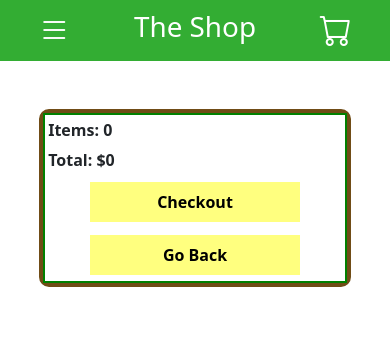
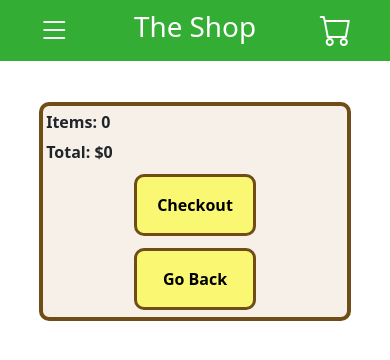
Before and after one commit to jnavarro30/react_the_shop, a React (Create React App) app: page /shopping-cart in a window 390 px wide. Shown: the top 360 px of the page. Built offline with nearby package versions, Linux system fonts and the light colour scheme.

Commit message:
shopping cart responsive small

```diff
--- a/src/components/About.js
+++ b/src/components/About.js
@@ -1,6 +1,7 @@
 import { useHistory } from 'react-router-dom';
 // styles
 import { StyledAbout } from './styled/About.styled';
+import { StyledButton } from './styled/Button.styled';
 
 function About() {
     const history = useHistory()
@@ -11,7 +12,7 @@ function About() {
                 Organic foods no pesticides protect the environment. organic can get very expensive, grow your own organic gardening!
                 non-gmo. Get cuttings, rooted, mothers, designed vases. Right soil compost all natural ways green recycle. Tips.
             </p>
-            <button onClick={() => history.push('/')}>Home</button>
+            <StyledButton onClick={() => history.push('/')}>Home</StyledButton>
         </StyledAbout>
     )
 }
--- a/src/components/Contact.js
+++ b/src/components/Contact.js
@@ -2,6 +2,7 @@ import { useState } from 'react';
 import { useHistory } from 'react-router-dom';
 // styles
 import { StyledContact } from './styled/Contact.styled';
+import { StyledButton } from './styled/Button.styled';
 
 function Contact() {
     const [userName, setUserName] = useState('')
@@ -49,8 +50,8 @@ function Contact() {
                     <i className="bi bi-telephone-fill"></i>
                     <i className="bi bi-envelope-fill"></i>
                 </div>
-                <button type='submit'>Send</button>
-                <button onClick={() => history.push('/')}>Home</button>
+                <StyledButton type='submit'>Send</StyledButton>
+                <StyledButton onClick={() => history.push('/')}>Home</StyledButton>
             </form>
         </StyledContact>
     )
--- a/src/components/ShoppingCart.js
+++ b/src/components/ShoppingCart.js
@@ -3,6 +3,8 @@ import { useHistory } from 'react-router-dom';
 import { StyledShoppingCart } from './styled/ShoppingCart.styled';
 // components
 import ShoppingCartItem from './ShoppingCartItem';
+// styles
+import { StyledButton } from './styled/Button.styled';
 
 function ShoppingCart({ shoppingCart, setShoppingCart }) {
     const history = useHistory()
@@ -42,8 +44,8 @@ function ShoppingCart({ shoppingCart, setShoppingCart }) {
             <div className='product-bottom'>
                 <div>Items: {totalItems}</div>
                 <div>Total: ${totalPrice}</div>
-                <button onClick={handleCheckout}>Checkout</button>
-                <button onClick={() => history.push('/')}>Go Back</button>
+                <StyledButton onClick={handleCheckout}>Checkout</StyledButton>
+                <StyledButton onClick={() => history.push('/')}>Go Back</StyledButton>
             </div>
         </StyledShoppingCart>
     )
--- a/src/components/ShoppingCartItem.js
+++ b/src/components/ShoppingCartItem.js
@@ -1,6 +1,7 @@
 import { useState, useEffect } from 'react';
 // styles
 import { StyledShoppingCartItem } from './styled/ShoppingCartItem.styled';
+import { StyledButton } from './styled/Button.styled';
 
 function ShoppingCartItem({ item, shoppingCart, setShoppingCart }) {
     const { image, name, quantity, price, id } = item
@@ -48,7 +49,7 @@ function ShoppingCartItem({ item, shoppingCart, setShoppingCart }) {
                     <i className="bi bi-plus-lg" onClick={() => handleAddSubtract('+')}></i>
                 </div>
                 <div>Subtotal ${itemQuantity * price}</div>
-                <button onClick={handleDelete}>delete</button>
+                <StyledButton onClick={handleDelete}>delete</StyledButton>
             </div>
         </StyledShoppingCartItem>
     )
--- a/src/components/styled/About.styled.js
+++ b/src/components/styled/About.styled.js
@@ -21,18 +21,6 @@ export const StyledAbout = styled.div`
       padding: 1rem;
     }
 
-    button {
-            font-weight: bold;
-            background: ${({ theme }) => theme.colors.productBtn};
-            border: 3px solid ${({ theme }) => theme.colors.productBorder};
-            padding: 1rem;
-            color: black;
-            border-radius: 10px;
-
-            &:hover {
-                box-shadow: 0 0 10px green;
-            }
-        }
 
     // medium
     @media (min-width: ${({ theme }) => theme.responsive.medium}) {
@@ -42,10 +30,6 @@ export const StyledAbout = styled.div`
         p {
             padding: ${({ theme }) => theme.medium.pPadding};
             font-size: ${({ theme }) => theme.medium.pFontSize};
-            }
-
-            button {
-                font-size: ${({ theme }) => theme.medium.buttonFontSize};
         }
     }
 
@@ -59,9 +43,5 @@ export const StyledAbout = styled.div`
             padding: ${({ theme }) => theme.large.pPadding};
             font-size: ${({ theme }) => theme.large.pFontSize};
         }
-
-            button {
-                font-size: ${({ theme }) => theme.large.buttonFontSize};
-            }
     }
 `
--- /dev/null
+++ b/src/components/styled/Button.styled.js
@@ -0,0 +1,22 @@
+import styled from "styled-components";
+
+export const StyledButton = styled.button`
+    background-color: rgba(255, 255, 0, 0.5);
+    border: 3px solid #704C16;
+    border-radius: 10px;
+    padding: 1rem;
+    font-weight: bold;
+
+    &:hover {
+        background-color: rgba(0,0,0,0.8);
+        color: white;
+    }
+
+    @media (min-width: ${({ theme }) => theme.responsive.medium}) {
+        font-size: 1.5rem;
+    }
+
+    @media (min-width: ${({ theme }) => theme.responsive.large}) {
+        font-size: 2.2rem;
+    }
+`
--- a/src/components/styled/Contact.styled.js
+++ b/src/components/styled/Contact.styled.js
@@ -60,18 +60,8 @@ export const StyledContact = styled.div`
     }
 
     button {
-        font-weight: bold;
-        background: ${({ theme }) => theme.colors.productBtn};
-        border: 3px solid ${({ theme }) => theme.colors.productBorder};
-        padding: 0.5rem;
-        color: black;
-        border-radius: 10px;
         width: 40%;
         margin: 0.4rem;
-
-        &:hover {
-            box-shadow: 0 0 10px green;
-        }
     }
 
     // medium
@@ -92,10 +82,6 @@ export const StyledContact = styled.div`
             i {
                 font-size: 2.4rem;
             }
-        }
-
-        button {
-            font-size: ${({ theme }) => theme.medium.buttonFontSize};
         }
     }
 
@@ -120,10 +106,5 @@ export const StyledContact = styled.div`
                 font-size: 3rem;
             }
         }
-
-        button {
-            font-size: ${({ theme }) => theme.large.buttonFontSize};
-            margin: 1rem;
-        }
     }
 `
--- a/src/components/styled/ShoppingCart.styled.js
+++ b/src/components/styled/ShoppingCart.styled.js
@@ -1,11 +1,11 @@
 import styled from 'styled-components';
 
 export const StyledShoppingCart = styled.div`
+    background-color: ${({ theme }) => theme.colors.productBg};
     width: 80%;
-    margin: 0 auto;
+    margin: 2.6rem auto;
     border: 4px solid ${({ theme }) => theme.colors.productBorder};
     border-radius: 10px;
-    margin-top: 3rem;
     display: grid;
 
     .cart-list {
@@ -17,23 +17,28 @@ export const StyledShoppingCart = styled.div`
         width: 100%;
         font-weight: bold;
         display: grid;
-        border: 2px solid green;
 
         div {
             margin: 0.2rem;
         }
 
         button {
-            font-weight: bold;
-            padding: 0.5rem;
             margin: 0.4rem auto;
-            background: ${({ theme }) => theme.colors.productBtn};
-            width: 70%;
-            border: none;
+            width: 40%;
+        }
+    }
 
-            &:hover {
-                box-shadow: 0 0 10px green;
-            }
+    // medium
+    @media (min-width: ${({ theme }) => theme.responsive.medium}) {
+        .product-bottom {
+            font-size: 1.6rem;
+        }
+    }
+
+    // large
+    @media (min-width: ${({ theme }) => theme.responsive.large}) {
+        .product-bottom {
+            font-size: 2.2rem;
         }
     }
 `
--- a/src/components/styled/ShoppingCartItem.styled.js
+++ b/src/components/styled/ShoppingCartItem.styled.js
@@ -3,7 +3,7 @@ import styled from 'styled-components';
 export const StyledShoppingCartItem = styled.div`
     display: grid;
     grid-template-columns: repeat(2, 1fr);
-    border-bottom: 2px solid brown;
+    border-bottom: 1px dashed ${({ theme }) => theme.colors.productBorder};
 
     .item-left {
         padding: 0.5rem;
@@ -11,6 +11,7 @@ export const StyledShoppingCartItem = styled.div`
         figure {
             height: 120px;
             border: 2px solid yellow;
+            border-radius: 10px;
         }
 
         img {
@@ -32,4 +33,13 @@ export const StyledShoppingCartItem = styled.div`
             text-shadow: 0px 0px 10px green;
         }
     }
+
+    span {
+        margin: 0.4rem;
+    }
+
+    button {
+        padding: 0;
+        width: 80%;
+    }
 `
--- a/src/components/styled/Theme.js
+++ b/src/components/styled/Theme.js
@@ -8,9 +8,6 @@ export const theme = {
         productBorder: '#704C16',
         productText: `black`,
         productBtn: `rgba(255, 255, 0, 0.5)`
-    },
-    sizes: {
-
     },
     medium: {
         navFontSize: '2.6rem',
```
Lines whose indentation alone changed are shown as unchanged.
